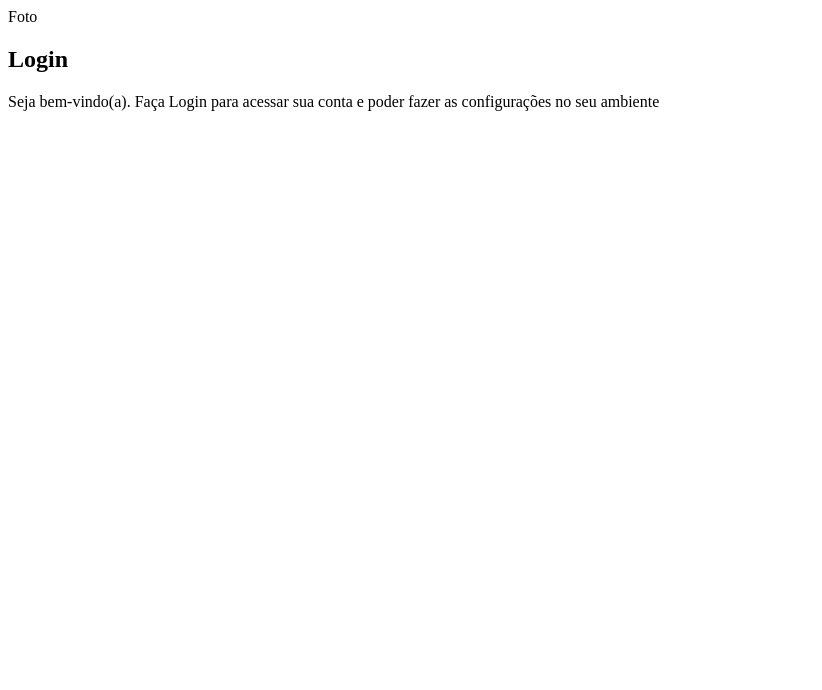
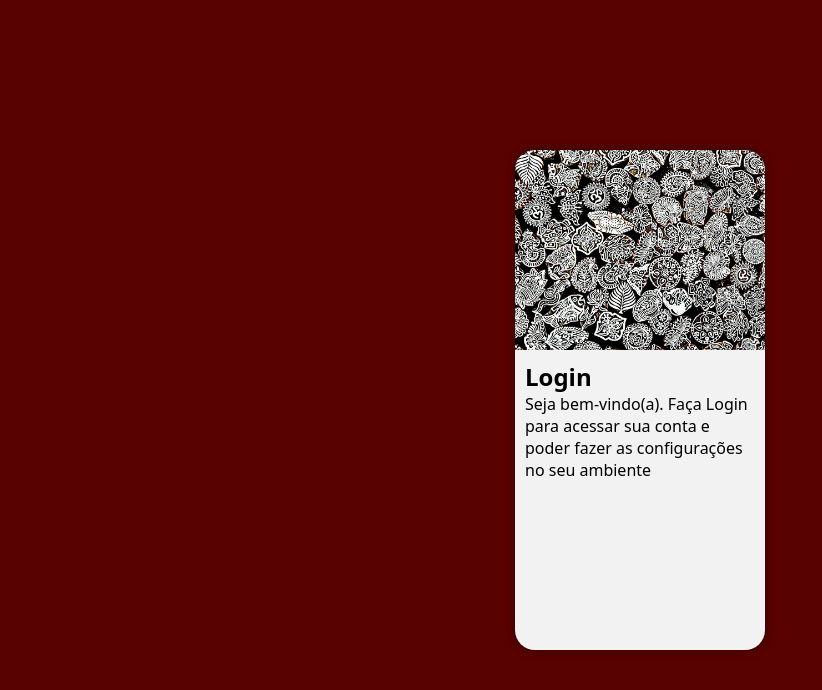
Before and after one commit to joaoooDias/projeto-login, a plain HTML site: page index.html in a window 1280 px wide. Shown: the whole page, without its empty margins (0-822 px from the left). Drawn offline with Linux system fonts and the light colour scheme.

Commit message:
update do projeto

```diff
--- a/estilos/style.css
+++ b/estilos/style.css
@@ -2,8 +2,52 @@
  /*
 
     Paleta de cores
-    #F2F2F2
-    #D91604
+    #F2F2F2  - Branco
+    #590202  - Vermelho Vinho
 */
 
-html{}
+*{
+    font-family: system-ui, -apple-system, BlinkMacSystemFont, 'Segoe UI', Roboto, Oxygen, Ubuntu, Cantarell, 'Open Sans', 'Helvetica Neue', sans-serif;
+    padding: 0px;
+    margin: 0px;
+    box-sizing: border-box;
+}
+
+body, html{
+    background-color: #590202;
+    height: 100vh;
+    width: 100vw;
+}
+
+main{
+    position: relative;
+    height: 100vh;
+    width: 100vw;
+}
+
+section#login{
+    position: absolute;
+    top: 50%;
+    left: 50%;
+    transform: translate(-50%, -50%);
+    overflow: hidden;
+
+    background-color: #F2F2F2;
+    width: 250px;
+    height: 500px;
+    border-radius: 20px;
+    box-shadow: 0px 0px 10px rgba(0, 0, 0, 0.450);
+}
+
+section#login > div#imagem{
+    display: block;
+    background: #590202 url(../imagens/pexels-jatin-baghel-11146-57565.jpg) no-repeat;
+    background-size: cover;
+    background-position: left bottom;
+    height: 200px;
+}
+
+section#login > div#formulario{
+    display: block;
+    padding: 10px;
+}
--- a/index.html
+++ b/index.html
@@ -10,7 +10,7 @@
     <main>
         <section id="login">
             <div id="imagem">
-                Foto
+                <!--Aqui vai a imagem dentro do CSS-->
             </div>
             <div id="formulario">
                 <h1>Login</h1>
```
